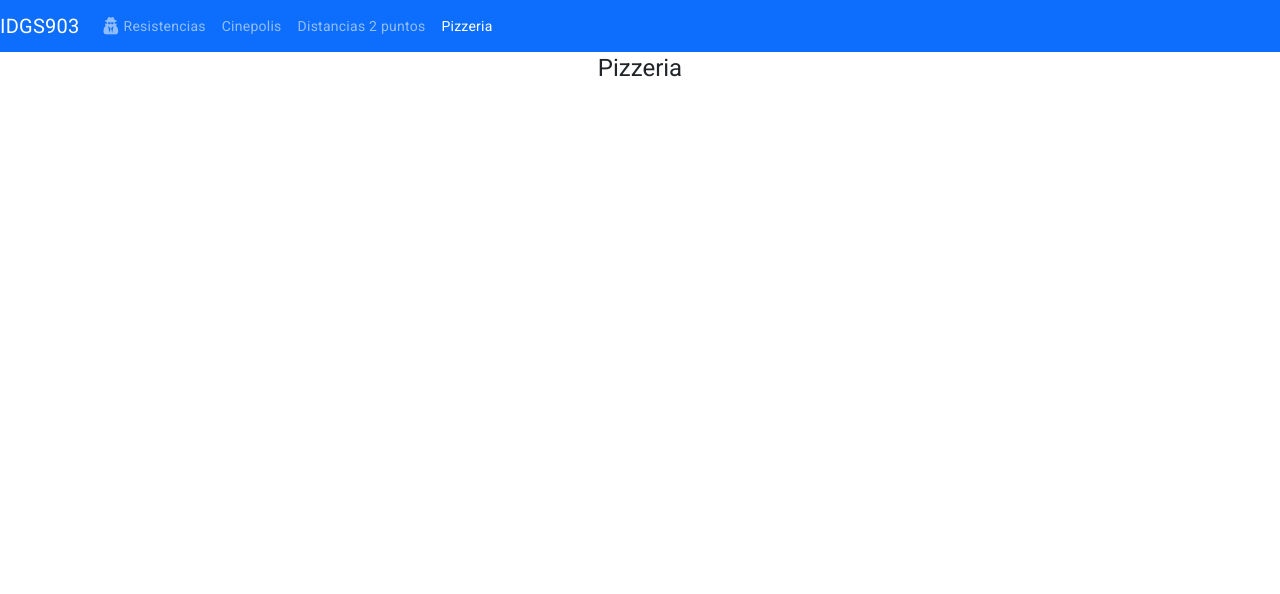
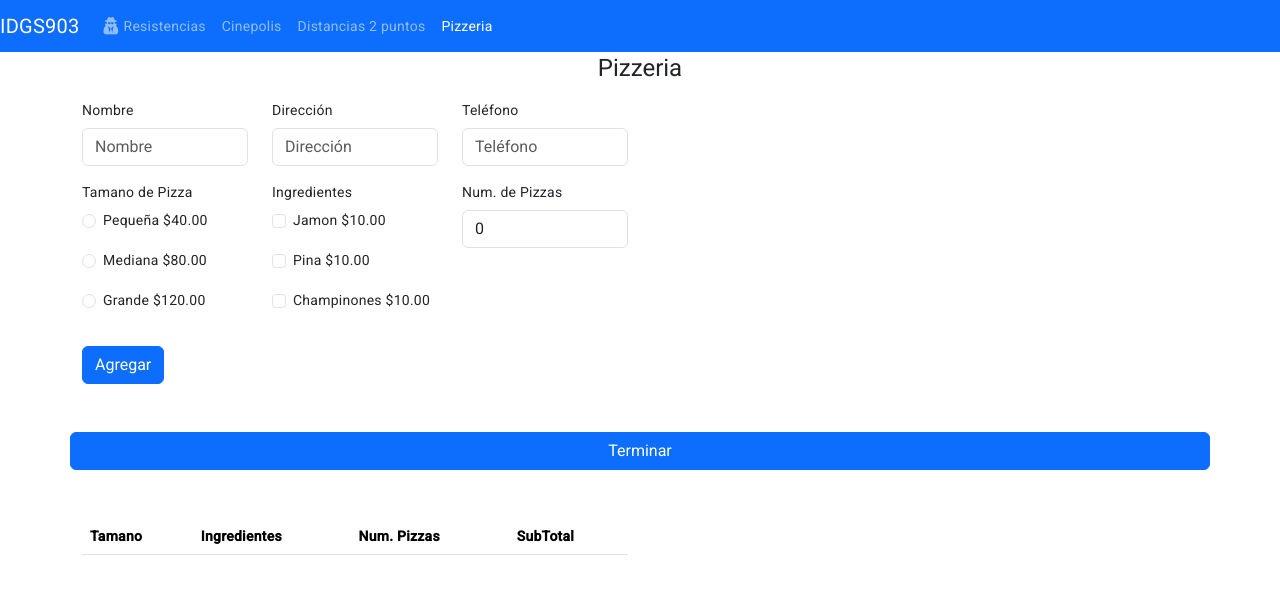
Before and after one commit to IDGS-1003-19002318/practicas-angular-idgs903, an Angular app: page /pizzeria in a window 1280 px wide. Shown: the top 594 px of the page. Built offline with nearby package versions, Linux system fonts and the light colour scheme.

Commit message:
Con formulario comun

```diff
--- /dev/null
+++ b/src/app/pizzeria/models/Ingrediente.ts
@@ -0,0 +1,5 @@
+export interface IIngrediente {
+  id: number;
+  nombre: string;
+  precio: number;
+}
--- /dev/null
+++ b/src/app/pizzeria/models/Pedido.ts
@@ -0,0 +1,13 @@
+import { IIngrediente } from './Ingrediente';
+import { ITamano } from './Tamano';
+
+export interface IPedido {
+  id: number;
+  nombre: string;
+  precio: number;
+  direccion: string;
+  telefono: string;
+  ingredientes: IIngrediente[];
+  tamano: ITamano['id'];
+  cantidad: number;
+}
--- /dev/null
+++ b/src/app/pizzeria/models/Tamano.ts
@@ -0,0 +1,5 @@
+export interface ITamano {
+  id: number;
+  nombre: string;
+  precio: number;
+}
--- a/src/app/pizzeria/pizzeria.component.html
+++ b/src/app/pizzeria/pizzeria.component.html
@@ -5,8 +5,91 @@
     </div>
   </div>
   <div class="row">
-    <div class="col-md-12">
-
+    <div class="col-6">
+      <form>
+        <div class="row">
+          <div class="mb-3 col-4">
+            <label class="form-label">Nombre</label>
+            <input type="text" class="form-control" [(ngModel)]="pedido.nombre" name="nombre" placeholder="Nombre">
+          </div>
+          <div class="mb-3 col-4">
+            <label class="form-label">Dirección</label>
+            <input type="text" class="form-control" [(ngModel)]="pedido.direccion" name="direccion"
+              placeholder="Dirección">
+          </div>
+          <div class="mb-3 col-4">
+            <label class="form-label">Teléfono</label>
+            <input type="text" class="form-control" [(ngModel)]="pedido.telefono" name="telefono" placeholder="Teléfono"
+              maxlength="10">
+          </div>
+          <div class="mb-3 col-4">
+            <label class="form-label">Tamano de Pizza</label>
+            <div class="mb-3 form-check" *ngFor="let tamano of tamanos">
+              <input type="radio" class="form-check-input" id="exampleCheck" [(ngModel)]="pedido.tamano"
+                [value]="tamano.id" name="tamano">
+              <label class="form-check-label" for="exampleCheck1">{{tamano.nombre}} {{tamano.precio |
+                currency:'MXN':'symbol':'1.2-2'}}</label>
+            </div>
+          </div>
+          <div class="mb-3 col-4">
+            <label class="form-label">Ingredientes</label>
+            <div class="mb-3 form-check" *ngFor="let ingrediente of ingredientes">
+              <input type="checkbox" class="form-check-input" id="exampleCheck"
+                [(ngModel)]="pedido.ingredientes[ingrediente.id]" [value]="ingrediente.id" name="ingredientes">
+              <label class="form-check-label" for="exampleCheck1">{{ingrediente.nombre}} {{ingrediente.precio |
+                currency:'MXN':'symbol':'1.2-2'}}</label>
+            </div>
+          </div>
+          <div class="mb-3 col-4">
+            <label class="form-label">Num. de Pizzas</label>
+            <input type="number" class="form-control" [(ngModel)]="pedido.cantidad" name="cantidad"
+              placeholder="Cantidad">
+          </div>
+        </div>
+        <input type="submit" class="btn btn-primary" value="Agregar" (click)="agregarPedido()">
+      </form>
+    </div>
+    <input type="submit" class="btn btn-primary my-5" value="Terminar" (click)="terminarPedido()">
+    <div class="col-6">
+      <div class="table-responsive">
+        <table class="table table-striped">
+          <thead>
+            <tr>
+              <th scope="col">Tamano</th>
+              <th scope="col">Ingredientes</th>
+              <th scope="col">Num. Pizzas</th>
+              <th scope="col">SubTotal</th>
+            </tr>
+          </thead>
+          <tbody *ngFor="let pedido of pedidos">
+            <tr>
+              <td>{{tamanos[pedido.tamano].nombre}}</td>
+              <td>
+                {{getIngredientes(pedido)}}
+              </td>
+              <td>{{pedido.cantidad}}</td>
+              <td>{{pedido.precio | currency:'MXN':'symbol':'1.2-2'}}</td>
+            </tr>
+          </tbody>
+        </table>
+      </div>
+    </div>
+    <div class="col-12" *ngIf="finalizado">
+      <table>
+        <thead>
+          <tr>
+            <th scope="col">Nombre</th>
+            <th scope="col">Subtotal</th>
+          </tr>
+        </thead>
+        <tbody>
+          <tr *ngFor="let detalle of detalles">
+            <td>{{detalle.nombre}}</td>
+            <td>{{detalle.precio | currency:'MXN':'symbol':'1.2-2'}}</td>
+          </tr>
+        </tbody>
+      </table>
+      <h3>Total: {{total | currency:'MXN':'symbol':'1.2-2'}}</h3>
     </div>
   </div>
 </div>
--- a/src/app/pizzeria/pizzeria.component.ts
+++ b/src/app/pizzeria/pizzeria.component.ts
@@ -1,10 +1,120 @@
-import { Component } from '@angular/core';
+import { Component, OnInit } from '@angular/core';
+import { IIngrediente } from './models/Ingrediente';
+import { ITamano } from './models/Tamano';
+import { IPedido } from './models/Pedido';
 
 @Component({
   selector: 'app-pizzeria',
   templateUrl: './pizzeria.component.html',
   styleUrls: ['./pizzeria.component.css']
 })
-export class PizzeriaComponent {
+export class PizzeriaComponent implements OnInit {
+
+  pedidos: IPedido[] = [];
+  detalles: any[] = [];
+  total = 0;
+  finalizado: boolean = false;
+
+  pedido: IPedido = {
+    id: 1,
+    nombre: '',
+    precio: 0,
+    direccion: '',
+    telefono: '',
+    ingredientes: [],
+    tamano: 0,
+    cantidad: 0
+  };
+
+  ingredientes: IIngrediente[] = [
+    { id: 1, nombre: 'Jamon', precio: 10 },
+    { id: 2, nombre: 'Pina', precio: 10 },
+    { id: 3, nombre: 'Champinones', precio: 10 },
+  ];
+
+  tamanos: ITamano[] = [
+    { id: 1, nombre: 'Pequeña', precio: 40 },
+    { id: 2, nombre: 'Mediana', precio: 80 },
+    { id: 3, nombre: 'Grande', precio: 120 },
+  ];
+
+  constructor() { }
+
+  ngOnInit() {
+  }
+
+  agregarPedido() {
+    this.pedido.precio = this.pedido.cantidad * (this.tamanos[this.pedido.tamano].precio + this.getTotalIngredientes(this.pedido));
+    isNaN(this.pedido.precio) ? this.pedido.precio = 0 : this.pedido.precio = this.pedido.precio;
+    this.pedidos.push(this.pedido);
+    this.pedido = {
+      id: 1,
+      nombre: '',
+      precio: 0,
+      direccion: '',
+      telefono: '',
+      ingredientes: [],
+      tamano: 0,
+      cantidad: 0
+    };
+  }
+
+  getTotalIngredientes(pedido: IPedido) {
+    let total = 0;
+    pedido.ingredientes.forEach((ingrediente, index) => {
+      if (ingrediente) {
+        total += this.ingredientes[index - 1].precio;
+      }
+    });
+    // console.log(`Total ingredientes : ${total}`);
+    return total;
+  }
+
+  getIngredientes(pedido: IPedido) {
+    let ingredientes = '';
+    pedido.ingredientes.forEach((ingrediente, index) => {
+      if (ingrediente) {
+        ingredientes += this.ingredientes[index - 1].nombre + ', ';
+      }
+    });
+    // console.log(`Ingredientes : ${ingredientes}`);
+    return ingredientes;
+  }
+
+  terminarPedido() {
+    localStorage.setItem('pedidos', JSON.stringify(this.pedidos));
+    this.pedidos = [];
+    this.mostrarDetalleCompra();
+    this.finalizado = true;
+    localStorage.removeItem('pedidos');
+  }
+
+  // mostrarDetalleCompra() {
+  //   let pedidos = localStorage.getItem('pedidos')!;
+  //   if (pedidos === null) {
+  //     pedidos = '[]';
+  //   }
+  //   let pedidosJSON = JSON.parse(pedidos);
+  //   let total = 0;
+  //   pedidosJSON.forEach((pedido: IPedido) => {
+  //     total += pedido.precio;
+  //   });
+  //   this.detalles = pedidosJSON;
+  // }
+
+  mostrarDetalleCompra() {
+    let pedidos = localStorage.getItem('pedidos')!;
+    if (pedidos === null) {
+      pedidos = '[]';
+    }
+    let pedidosJSON = JSON.parse(pedidos) as IPedido[];
+    pedidosJSON.forEach((pedido: IPedido) => {
+      this.total += pedido.precio;
+    });
+    this.detalles = pedidosJSON;
+    console.log('Detalles de pedidos:', this.detalles);
+    console.log('Total:', this.total);
+  }
+
 
 }
```
Also changed, not shown: src/app/pizzeria/pizzeria.module.ts (+6 -1 lines).
